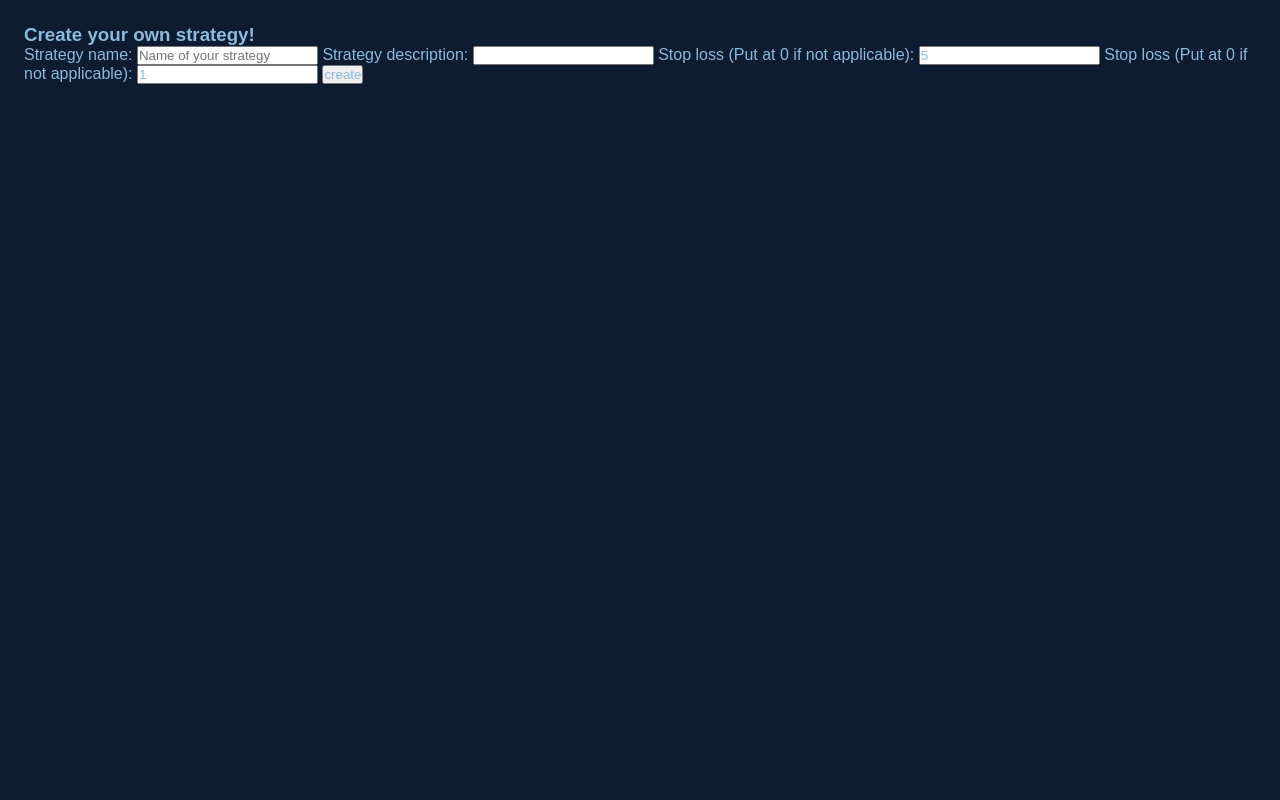
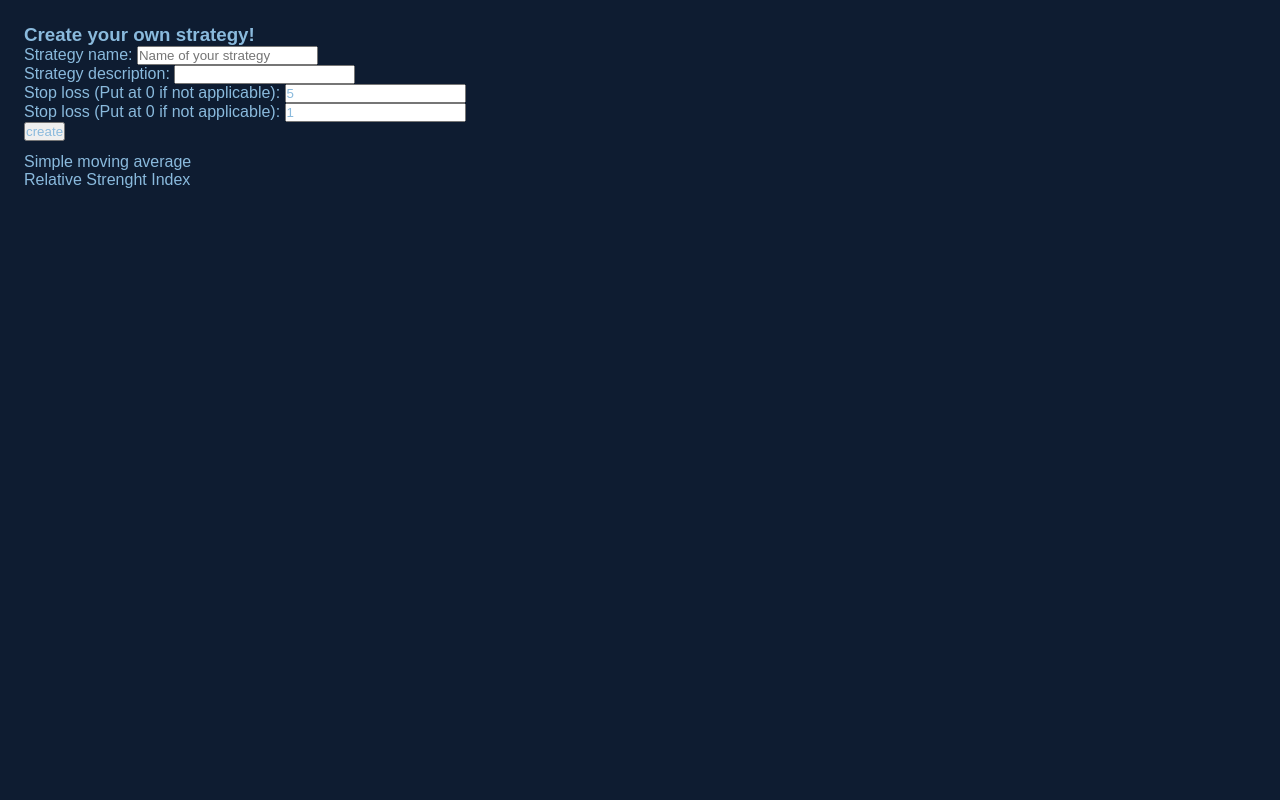
Before and after one commit to J-Nova/TradingBacktester, a Flask app: page /create/strategy in a window 1280 px wide. Shown: the part 100-900 px from the top of the page. Run offline with Flask 2, Linux system fonts and the light colour scheme.

Commit message:
Uploaded newest files and update's

```diff
--- a/app.py
+++ b/app.py
@@ -13,6 +13,7 @@ app.secret_key = "SECRET_PROJECT_123"
 
 ALLOWED_TIMEFRAMES = ["1m", "5m", "15m", "30m", "1h", "2h", "4h", "1d"]
 ALLOWED_COINS = ["BTCUSDT", "ETHUSDT", "ADAUSDT"]
+AVAILABLE_INDICATORS = [{"name": "SMA", "description": "Simple moving average"}, {"name": "RSI", "description": "Relative Strenght Index"}]
 
 @app.route("/", methods=['GET'])
 def index():
@@ -71,12 +72,12 @@ def strategy_creation():
         take_profit = float(request.form.get('strategy-take-profit'))
         success = DB.add_strategy(strategy_name, description, stop_loss, take_profit)
         if not success:
-            return render_template('strategy_creation.html', error="A strategy with the same name already exists",)
+            return render_template('strategy_creation.html', error="A strategy with the same name already exists", available_indicators=AVAILABLE_INDICATORS)
         elif success:
             return render_template('strategies.html', strategies=DB.grab_all_strategies())
 
     elif request.method == "GET":
-        return render_template('strategy_creation.html')
+        return render_template('strategy_creation.html', available_indicators=AVAILABLE_INDICATORS)
 
 
 if __name__ == '__main__':
--- a/edgedb.toml
+++ b/edgedb.toml
@@ -1,2 +1,2 @@
 [edgedb]
-server-version = "1.0-rc.3"
+server-version = "*"
--- a/templates/strategy_creation.html
+++ b/templates/strategy_creation.html
@@ -8,23 +8,33 @@
     <div class="strategy-creation-form">
         <form method="post" action="/create/strategy">
             <div class="strategy-details">
+                <div class="strategy-name">
                     <label for="strategy-name">Strategy name:</label>
                     <input type="text" name="strategy-name" id="strategy-name" placeholder="Name of your strategy" required>
+                </div>
 
+                <div class="strategy-description">
                     <label for="strategy-description">Strategy description:</label>
-                <input type="text" name="strategy-description" id="strategy-description" placerholder="Description of your strategy" value="">
+                    <input type="text" name="strategy-description" id="strategy-description" placerholder="Description of your strategy">
+                </div>
 
+                <div class="strategy-stop-loss">
                     <label for="strategy-stop-loss">Stop loss (Put at 0 if not applicable):</label>
                     <input type="number" name="strategy-stop-loss" id="strategy-stop-loss" min="0" step="0.01" value="5">
+                </div>
 
+                <div class="strategy-take-profit">
                     <label for="strategy-take-profit">Stop loss (Put at 0 if not applicable):</label>
                     <input type="number" name="strategy-take-profit" id="strategy-take-profit" min="0.01" step="0.01" value="1">
+                </div>
 
                 <button type="submit" class="create-button">create</button>
             </div>
 
             <div class="strategy-indicators">
-
+                {% for indicator in available_indicators %}
+                    <div class="{{indicator['name']}}">{{indicator['description']}}</div>
+                {% endfor %}
             </div>
 
         </form>
```
Lines whose indentation alone changed are shown as unchanged.
